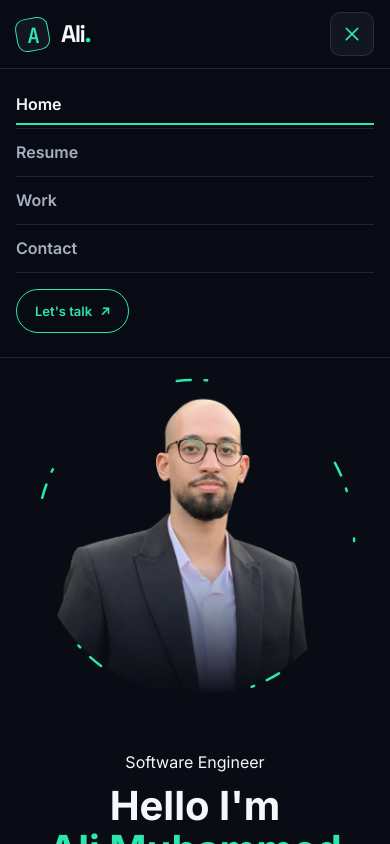
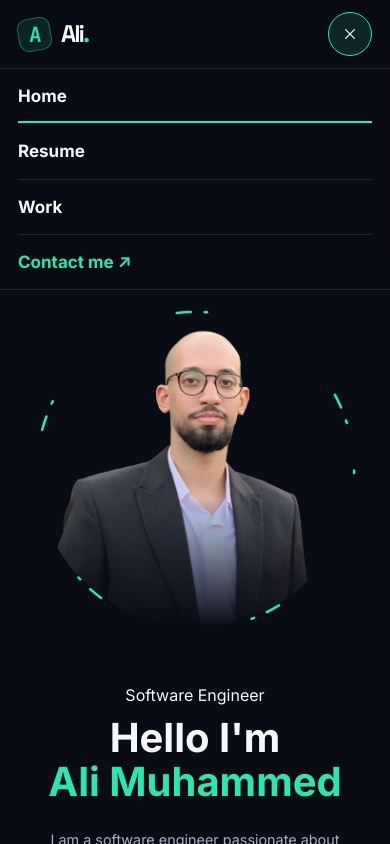
Before and after one commit to AliiMuhammed/Portfolio-Frontend, a React (Create React App) app: page / in a window 390 px wide. Both pictures are taken after a click on the button "Open navigation". Shown: the top 844 px of the page. Built offline with nearby package versions, Linux system fonts and the light colour scheme; no server answers.

Commit message:
style: enhance Navbar for mobile accessibility and improve visual consistency

```diff
--- a/src/Shared/Navbar.jsx
+++ b/src/Shared/Navbar.jsx
@@ -58,14 +58,16 @@ const Navbar = () => {
     };
   }, [open]);
 
-  const links = () => (
+  const links = (mobile = false) => (
     <>
       <ul className="navbar-links">
         {destinations.map(([to, label]) => (
-          <li key={to}><NavLink to={to} end>{label}</NavLink></li>
+          <li key={to}><NavLink to={to} end>
+            {mobile && to === "/contact" ? <>Contact me <span aria-hidden="true">↗</span></> : label}
+          </NavLink></li>
         ))}
       </ul>
-      <Link className="navbar-cta" to="/contact">Let's talk <span aria-hidden="true">↗</span></Link>
+      {!mobile && <Link className="navbar-cta" to="/contact">Let's talk <span aria-hidden="true">↗</span></Link>}
     </>
   );
 
@@ -92,7 +94,7 @@ const Navbar = () => {
             setOpen(false);
             toggle.current.focus();
           }
-        }}>{links()}</nav>
+        }}>{links(true)}</nav>
     </header>
   );
 };
--- a/src/Shared/style/navbar.css
+++ b/src/Shared/style/navbar.css
@@ -110,22 +110,63 @@
 .navbar-mobile { display: none; }
 
 @media (max-width: 800px) {
-  .portfolio-navbar .navbar-bar { min-height: 68px; gap: var(--space-4); }
-  .portfolio-navbar .navbar-brand { font-size: 24px; }
+  .portfolio-navbar {
+    background: var(--color-background);
+    background: color-mix(in srgb, var(--color-background) 83%, transparent);
+  }
+  .portfolio-navbar .page-container { padding-inline: 28px; }
+  .portfolio-navbar .navbar-bar { gap: var(--space-4); }
+  .portfolio-navbar .navbar-brand {
+    gap: 10px;
+    line-height: 1;
+    letter-spacing: -.085em;
+  }
+  .navbar-mark {
+    background: color-mix(in srgb, var(--color-accent) 12%, transparent);
+    border-color: color-mix(in srgb, var(--color-accent) 40%, transparent);
+    letter-spacing: -.1em;
+  }
   .navbar-desktop { display: none; }
-  .navbar-toggle { display: inline-flex; }
+  .navbar-toggle {
+    display: inline-flex;
+    border-radius: 50%;
+    background: color-mix(in srgb, var(--color-text) 3.5%, transparent);
+    color: var(--color-text);
+    font-size: 20px;
+    flex-shrink: 0;
+  }
+  .navbar-toggle[aria-expanded="true"] {
+    border-color: var(--color-accent);
+    background: color-mix(in srgb, var(--color-accent) 12%, transparent);
+  }
   .navbar-mobile:not([hidden]) {
     display: block;
     border-top: var(--border-subtle);
-    padding-block: var(--space-3) var(--space-6);
-    max-height: calc(100dvh - 68px);
+    padding-block: 0;
+    max-height: calc(100dvh - 77px);
     overflow-y: auto;
   }
   .navbar-mobile .navbar-links { display: block; }
   .portfolio-navbar .navbar-mobile .navbar-links a {
-    min-height: 48px;
-    font-size: 16px;
+    display: block;
+    padding-block: 14px;
+    min-height: 44px;
+    font-size: 17px;
+    line-height: 1.55;
+    font-weight: 700;
+    color: var(--color-text);
     border-bottom: var(--border-subtle);
   }
-  .navbar-mobile .navbar-cta { margin-top: var(--space-4); }
+  .portfolio-navbar .navbar-mobile li:last-child a {
+    color: var(--color-accent);
+    border-bottom: 0;
+  }
+  .navbar-mobile .navbar-links a::after { bottom: 0; }
 }
+
+@media (max-width: 620px) {
+  .portfolio-navbar .page-container { padding-inline: 18px; }
+  .portfolio-navbar .navbar-bar { min-height: 68px; }
+  .portfolio-navbar .navbar-brand { font-size: 24px; }
+  .navbar-mobile:not([hidden]) { max-height: calc(100dvh - 68px); }
+}
```
Also changed, not shown: 1 other file (tests, documents, lock files or other folders).
